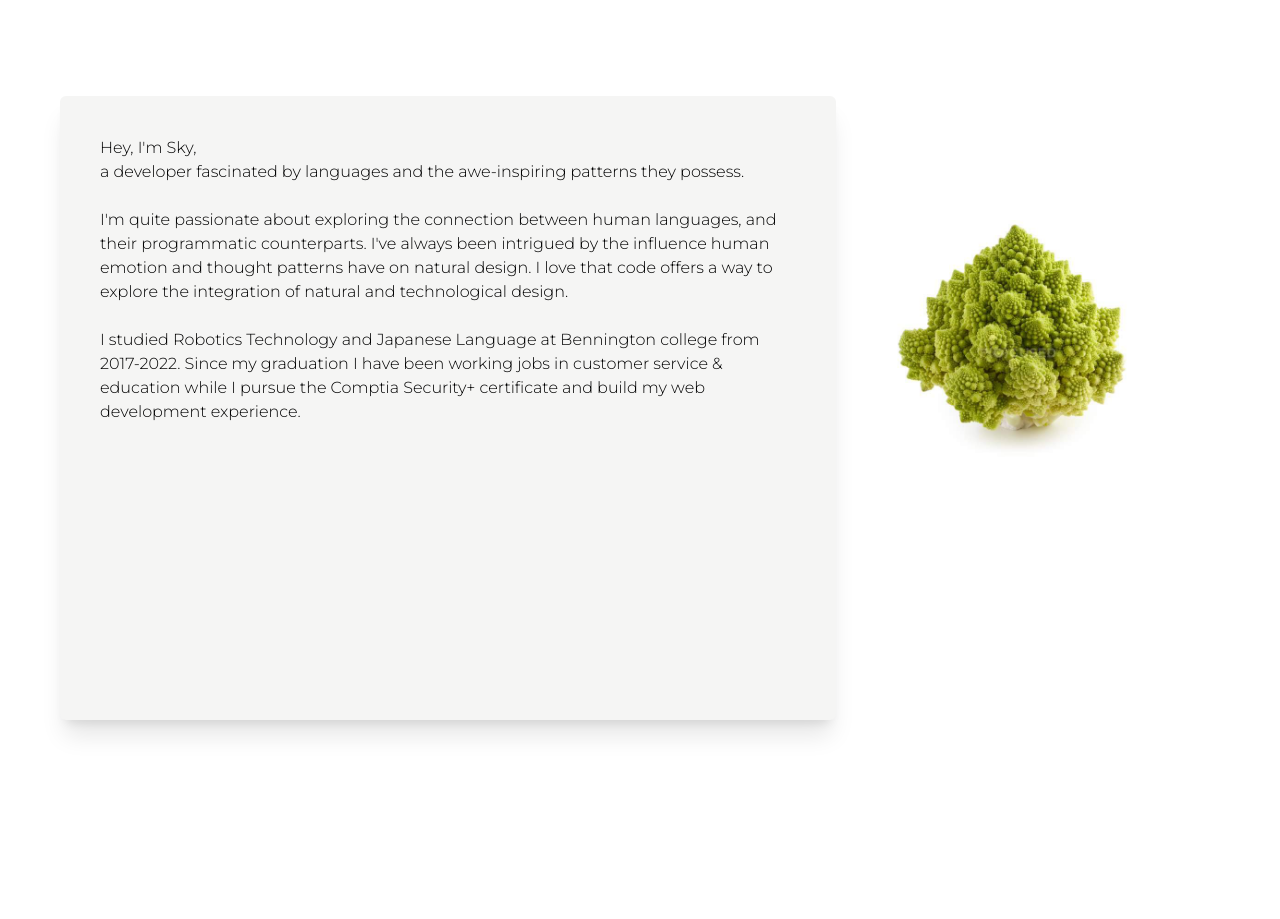
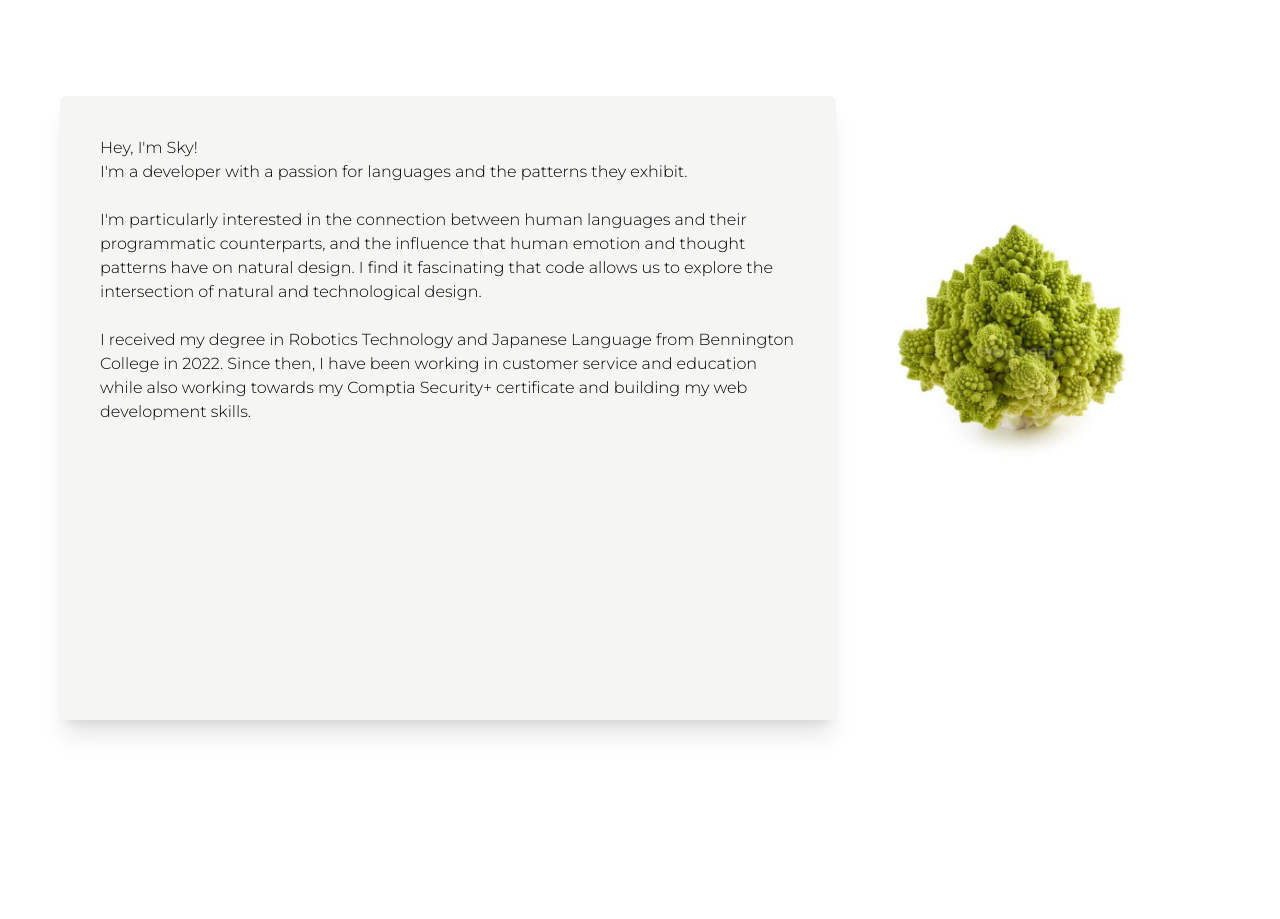
Before and after one commit to skyleilani/sky-portfolio, a Next.js app: page / in a window 1280 px wide. Shown: the part 1160-2079 px from the top of the page. Built offline with nearby package versions, Linux system fonts and the light colour scheme.

Commit message:
content update

```diff
--- a/components/pages/About.jsx
+++ b/components/pages/About.jsx
@@ -15,23 +15,15 @@ const About = () => {
             <div className='col-span-2 shadow-xl rounded-md p-10 ml-10 mb-32 bg-stone-100'>
               <p>
                 {' '}
-                {`Hey, I'm Sky,`}
+                {`Hey, I'm Sky!`}
                 <br />
-                {` a developer fascinated by languages and the awe-inspiring
-            patterns they possess.`}{' '}
+                {` I'm a developer with a passion for languages and the patterns they exhibit.`}{' '}
                 <br />
                 <br />{' '}
-                {`I'm quite passionate about exploring the connection between
-            human languages, and their programmatic counterparts. I've always
-            been intrigued by the influence human emotion and thought patterns
-            have on natural design. I love that code offers a way to explore the
-            integration of natural and technological design.`}
+                {`I'm particularly interested in the connection between human languages and their programmatic counterparts, and the influence that human emotion and thought patterns have on natural design. I find it fascinating that code allows us to explore the intersection of natural and technological design.`}
                 <br />
                 <br />
-                {`I studied Robotics Technology and Japanese Language at
-            Bennington college from 2017-2022. Since my graduation I have been
-            working jobs in customer service & education while I pursue the Comptia
-            Security+ certificate and build my web development experience.`}
+                {`I received my degree in Robotics Technology and Japanese Language from Bennington College in 2022. Since then, I have been working in customer service and education while also working towards my Comptia Security+ certificate and building my web development skills.`}
               </p>
               <h2 className='hidden text-xl italic py-7'>{`What I'm Up To`}</h2>
             </div>
```
